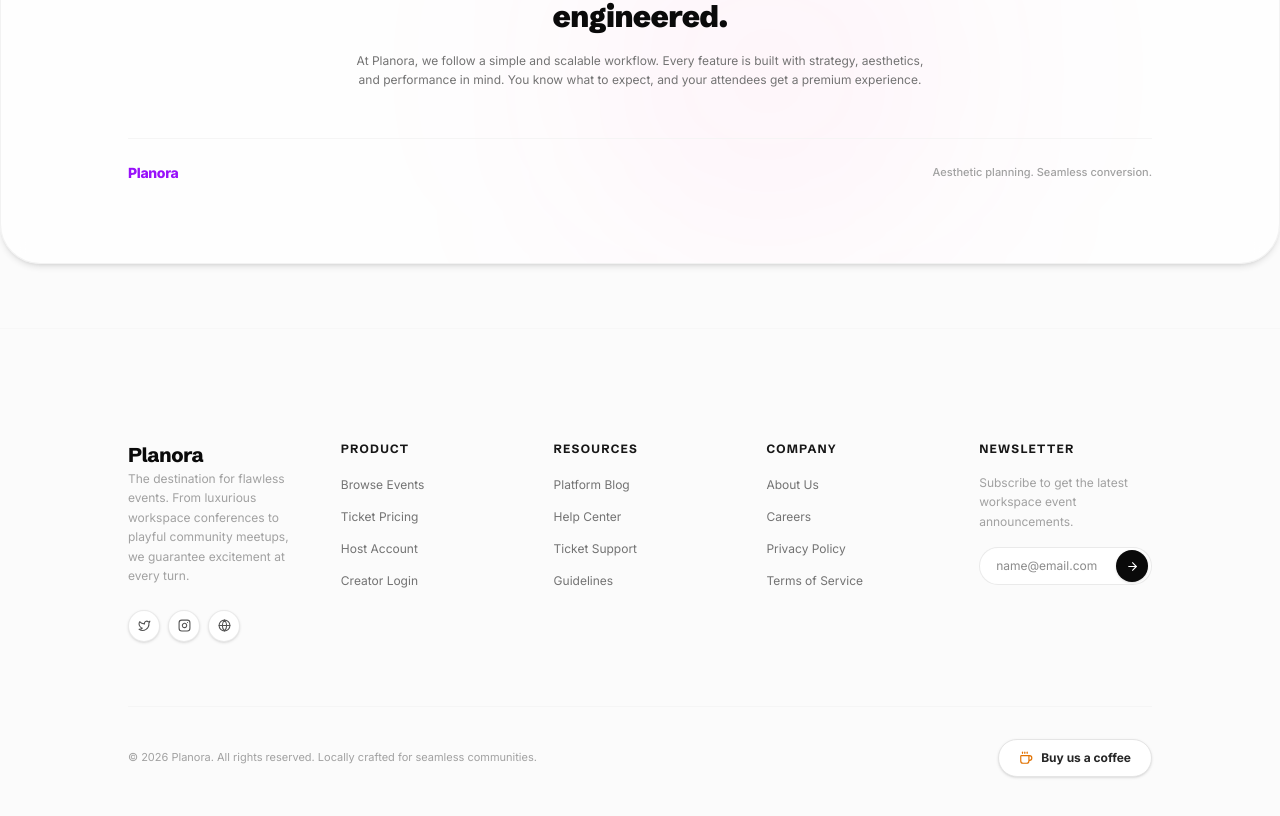
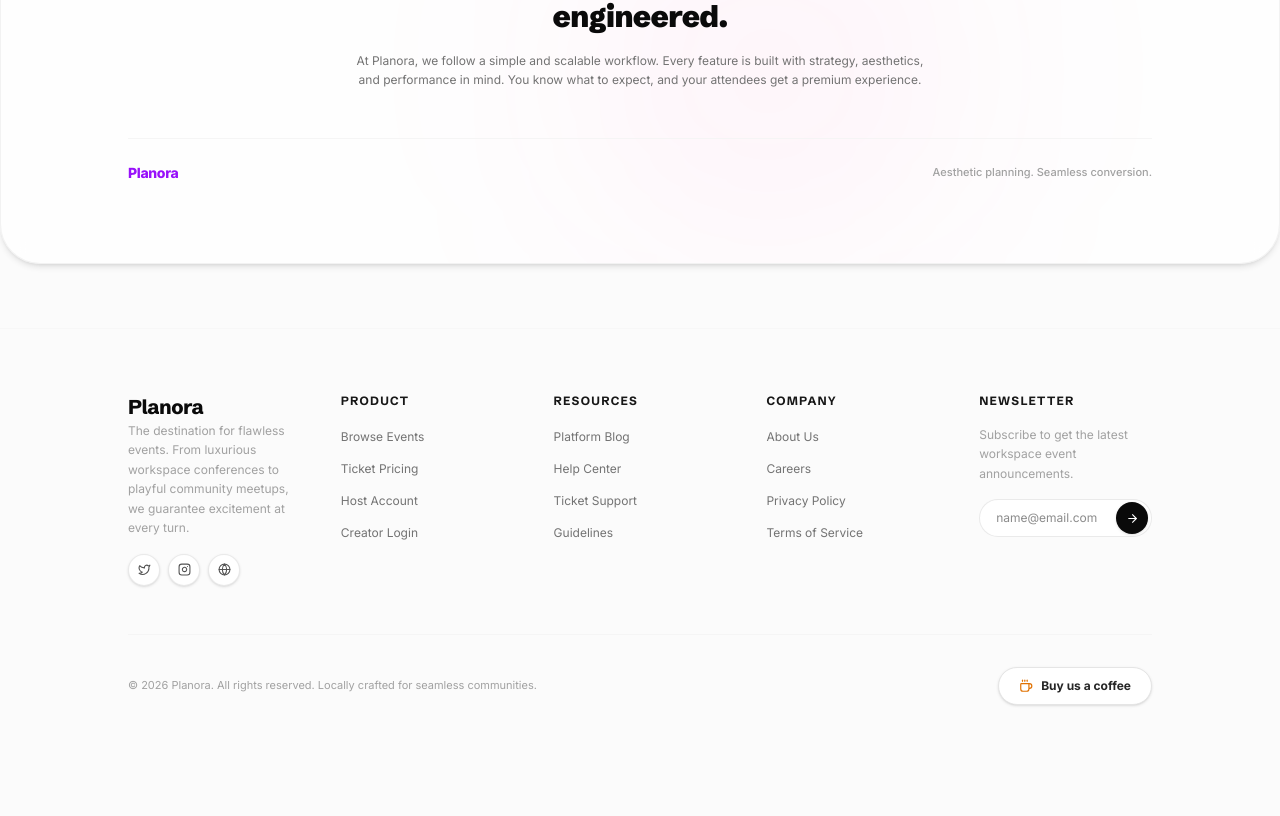
Before and after one commit to Bhavyag-dev/Planora, a React (Vite) app in the folder frontend/: page / in a window 1280 px wide. Shown: the part 6202-7018 px from the top of the page. Built offline with nearby package versions, Linux system fonts and the light colour scheme; no server answers; a web font is replaced by a local one.

Commit message:
style: adjust footer spacing and update watermark parallax motion logic

```diff
--- a/frontend/src/pages/Landing.tsx
+++ b/frontend/src/pages/Landing.tsx
@@ -1,4 +1,4 @@
-import React, { useState, useEffect } from 'react';
+import React, { useState, useEffect, useRef } from 'react';
 import { Link } from 'react-router-dom';
 import { useAuth } from '../hooks/useAuth';
 import {
@@ -25,7 +25,7 @@ import {
   Ticket,
   Zap
 } from 'lucide-react';
-import { motion, useScroll, useMotionValueEvent, AnimatePresence } from 'motion/react';
+import { motion, useScroll, useMotionValueEvent, AnimatePresence, useSpring, useTransform } from 'motion/react';
 
 export function Landing() {
   const { isAuthenticated, user } = useAuth();
@@ -1141,15 +1141,15 @@ export function Landing() {
       </section>
 
       {/* Proper Footer Container (Testimonials quote with cursive, rich menus, newsletter, social, copyright) */}
-      <footer className="relative bg-[#fbfbfb] border-t border-neutral-100/60 pt-24 pb-20 z-10">
-        <div className="mx-auto max-w-7xl px-6 lg:px-8 space-y-16">
+      <footer className="relative bg-[#fbfbfb] border-t border-neutral-100/60 pt-12 pb-20 z-10">
+        <div className="mx-auto max-w-7xl px-6 lg:px-8 space-y-12">
 
 
           {/* Middle Rich 5-Column Grid */}
           <div className="grid gap-10 sm:grid-cols-2 md:grid-cols-4 lg:grid-cols-5 max-w-5xl mx-auto pt-4 text-left">
 
             {/* Column 1: Brand Details */}
-            <div className="space-y-4 sm:col-span-2 lg:col-span-1">
+            <div className="space-y-2 sm:col-span-2 lg:col-span-1">
               <span className="text-xl font-extrabold tracking-tight text-neutral-950 font-display">
                 Planora
               </span>
@@ -1257,13 +1257,13 @@ export function Landing() {
       </footer>
 
       {/* Separate Watermark block BELOW the proper footer, collapsing cleanly on scroll */}
-      <div className="relative w-full bg-[#fbfbfb] pb-12 pt-4 border-t border-neutral-100/40 select-none overflow-hidden z-0">
+      <div className="relative w-full bg-[#fbfbfb] pb-12 pt-4 select-none overflow-visible z-0">
         <div className="w-full text-center">
           <motion.span
             style={{
-              y: -scrollRatio * 35
+              y: (1 - scrollRatio) * -180
             }}
-            className="inline-block font-display font-black text-[13.5vw] tracking-[0.06em] text-[#ececee]/80 uppercase leading-none transform scale-x-[1.05] origin-center"
+            className="inline-block font-display font-black text-[13.5vw] tracking-[0.06em] text-[#ececee]/80 uppercase leading-none transform scale-x-[1.05] origin-center z-0"
           >
             Planora
           </motion.span>
```
